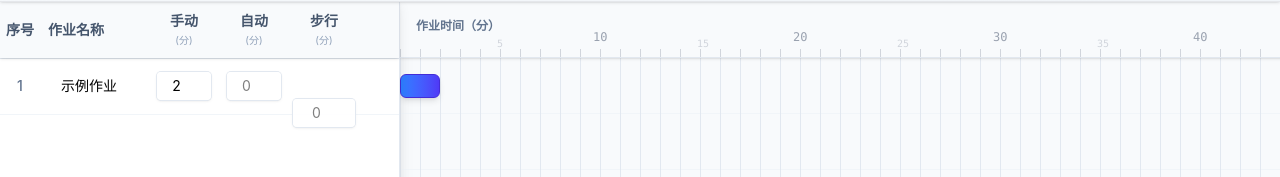
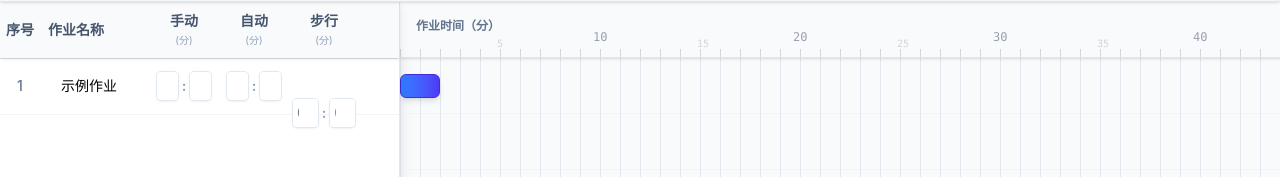
Before and after one commit to hedy-code/my-standardwork-app, a React (Vite) app: page / in a window 1280 px wide. Shown: the part 173-350 px from the top of the page. Built offline with nearby package versions, Linux system fonts and the light colour scheme; no server answers.

Commit message:
Feat: restore split min/sec inputs with decimal mins and sec carry-over

```diff
--- a/src/components/LeftPanel.tsx
+++ b/src/components/LeftPanel.tsx
@@ -21,41 +21,110 @@ export default function LeftPanel({
   const renderTimeInput = (row: TaskRow, field: keyof TaskRow) => {
     const totalSeconds = row[field] as number | '';
 
-    let displayValue: number | string = '';
-    if (totalSeconds !== '') {
-      if (globalTimeUnit === 'min') {
-        const valInMin = totalSeconds / 60;
-        displayValue = Number(valInMin.toFixed(1));
-      } else {
-        displayValue = totalSeconds;
-      }
-    }
-
+    if (globalTimeUnit === 'sec') {
       return (
         <div className="bg-white/90 shadow-sm ring-1 ring-slate-200 rounded mx-1">
           <input
             type="number"
             min="0"
-          step={globalTimeUnit === 'min' ? "0.1" : "1"}
-          value={displayValue}
+            step="1"
+            value={totalSeconds}
             onChange={(e) => {
               const val = e.target.value;
               if (val === '') {
                 onUpdateRow(row.id, { [field]: '' });
                 return;
               }
-            const num = parseFloat(val);
+              const num = parseInt(val, 10);
               if (!isNaN(num)) {
-              if (globalTimeUnit === 'min') {
-                onUpdateRow(row.id, { [field]: Math.round(num * 60) });
-              } else {
-                onUpdateRow(row.id, { [field]: Math.round(num) });
-              }
+                onUpdateRow(row.id, { [field]: num });
               }
             }}
             className="w-full px-2 py-1 text-center bg-transparent border-none hover:bg-white focus:bg-white focus:ring-2 focus:ring-blue-500 focus:outline-none transition-colors rounded appearance-none"
             placeholder="0"
           />
+        </div>
+      );
+    }
+
+    // Minute Mode (Min:Sec Boxes)
+    let displayMin: number | string = '';
+    let displaySec: number | string = '';
+
+    if (totalSeconds !== '') {
+      displayMin = Math.floor(totalSeconds / 60);
+      displaySec = totalSeconds % 60;
+    }
+
+    const handleMinChange = (e: React.ChangeEvent<HTMLInputElement>) => {
+      const val = e.target.value;
+      if (val === '') {
+        // If minutes are cleared but seconds exist, just store the seconds
+        if (displaySec !== '') {
+           onUpdateRow(row.id, { [field]: Number(displaySec) });
+        } else {
+           onUpdateRow(row.id, { [field]: '' });
+        }
+        return;
+      }
+      const m = parseFloat(val);
+      if (!isNaN(m)) {
+        const s = displaySec !== '' ? Number(displaySec) : 0;
+        onUpdateRow(row.id, { [field]: Math.round(m * 60) + s });
+      }
+    };
+
+    const handleSecChange = (e: React.ChangeEvent<HTMLInputElement>) => {
+      const val = e.target.value;
+      if (val === '') {
+        if (displayMin !== '') {
+           onUpdateRow(row.id, { [field]: Math.round(Number(displayMin) * 60) });
+        } else {
+           onUpdateRow(row.id, { [field]: '' });
+        }
+        return;
+      }
+
+      let s = parseInt(val, 10);
+      if (!isNaN(s)) {
+        let m = displayMin !== '' ? Number(displayMin) : 0;
+
+        // Auto carry-over logic: if > 59 or 60, add to minutes
+        if (s >= 60) {
+          const extraMins = Math.floor(s / 60);
+          s = s % 60;
+          m += extraMins;
+        }
+
+        onUpdateRow(row.id, { [field]: Math.round(m * 60) + s });
+      }
+    };
+
+    return (
+      <div className="flex items-center justify-center space-x-1 w-full px-1">
+        <div className="bg-white/90 shadow-sm ring-1 ring-slate-200 rounded flex-1">
+          <input
+            type="number"
+            min="0"
+            step="0.1"
+            value={displayMin === 0 && displaySec === '' ? '' : displayMin}
+            onChange={handleMinChange}
+            className="w-full text-center bg-transparent border-none hover:bg-white focus:bg-white focus:ring-2 focus:ring-blue-500 focus:outline-none transition-colors rounded appearance-none px-1 py-1"
+            placeholder="00"
+          />
+        </div>
+        <span className="text-slate-400 font-bold">:</span>
+        <div className="bg-white/90 shadow-sm ring-1 ring-slate-200 rounded flex-1">
+          <input
+            type="number"
+            min="0"
+            step="1"
+            value={displaySec === 0 && displayMin === '' ? '' : (displaySec !== '' ? displaySec.toString().padStart(2, '0') : '')}
+            onChange={handleSecChange}
+            className="w-full text-center bg-transparent border-none hover:bg-white focus:bg-white focus:ring-2 focus:ring-blue-500 focus:outline-none transition-colors rounded appearance-none px-1 py-1"
+            placeholder="00"
+          />
+        </div>
       </div>
     );
   };
```
Lines whose indentation alone changed are shown as unchanged.
